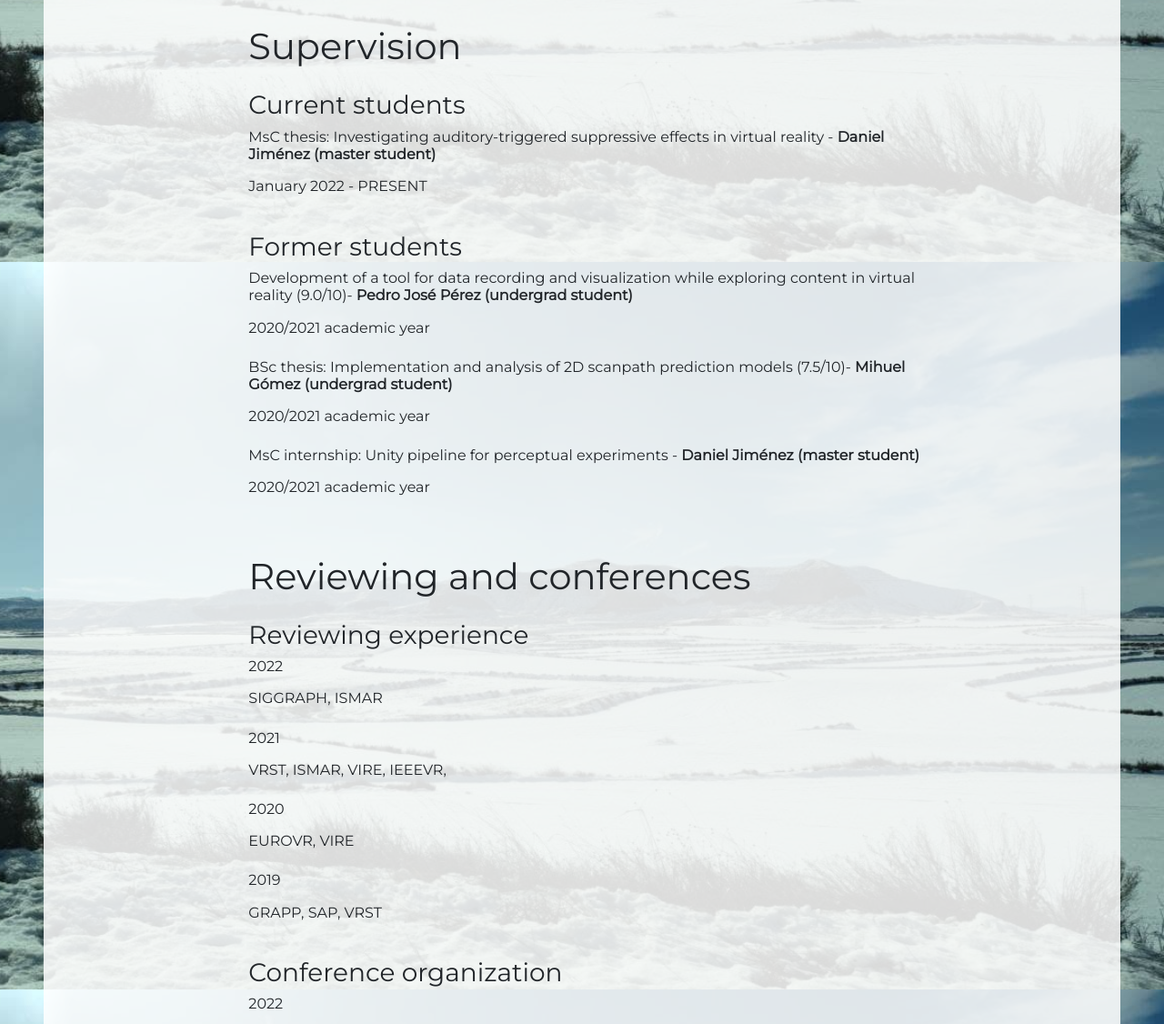
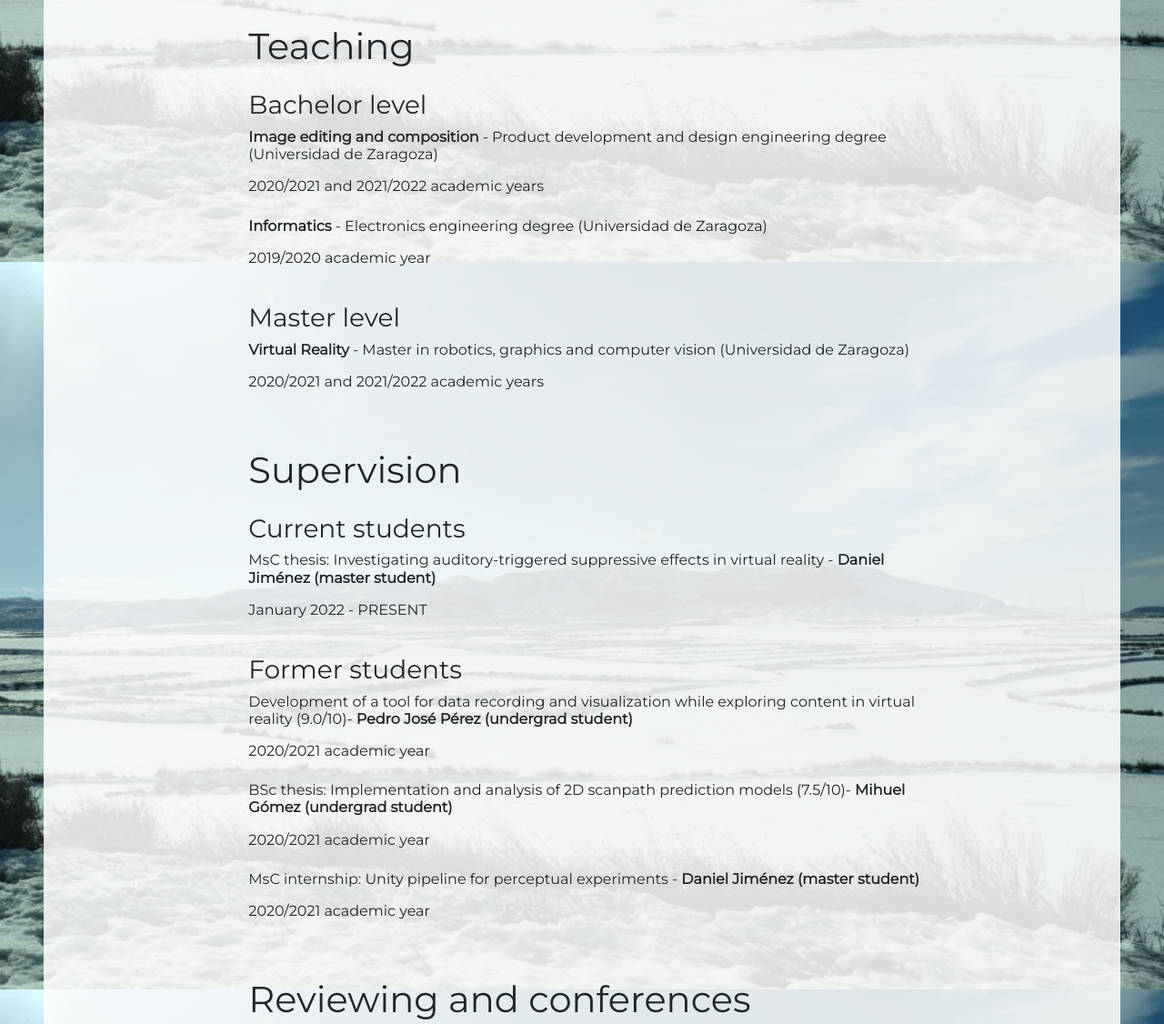
Before and after one commit to SMalpica/smalpica.github.io, a plain HTML site: page index.html in a window 1280 px wide. Shown: the part 3712-4838 px from the top of the page at 91% size. Drawn offline with nearby package versions, Linux system fonts and the light colour scheme.

Commit message:
added teaching

```diff
--- a/index.html
+++ b/index.html
@@ -400,6 +400,66 @@
 <section class="p-4 text-section row justify-content-end" id="other-section">
     <div class="col-sm-12 col-lg-10">
     <span class="mx-2 description-text">
+        <h1>Teaching</h1>
+
+        <div class="mt-4">
+            <h3>Bachelor level</h3>
+
+            <div class="row mt-2">
+                <div class="col-sm-6 col-lg-10">
+
+                    <h6><b>Image editing and composition</b> - Product development and design engineering degree (Universidad de Zaragoza)</h6>
+                                <p>
+                                    <h6>
+                                        2020/2021 and 2021/2022 academic years
+                                    </h6>
+
+                    </p>
+                </div>
+            </div>
+			<div class="row mt-2">
+                <div class="col-sm-6 col-lg-10">
+
+                    <h6><b>Informatics</b> - Electronics engineering degree (Universidad de Zaragoza)</h6>
+                                <p>
+                                    <h6>
+                                        2019/2020 academic year
+                                    </h6>
+
+                    </p>
+                </div>
+            </div>
+        </div>
+		<div class="mt-4">
+            <h3>Master level</h3>
+
+
+			<div class="row mt-2">
+                <div class="col-sm-6 col-lg-10">
+
+                    <h6><b>Virtual Reality</b> - Master in robotics, graphics and computer vision (Universidad de Zaragoza)</h6>
+                                <p>
+                                    <h6>
+                                        2020/2021 and 2021/2022 academic years
+                                    </h6>
+
+                    </p>
+                </div>
+            </div>
+
+
+        </div>
+
+
+
+
+
+    </span>
+
+    </div>
+
+	<div class="col-sm-12 col-lg-10">
+    <span class="mx-2 description-text">
         <h1>Supervision</h1>
 
         <div class="mt-4">
```
